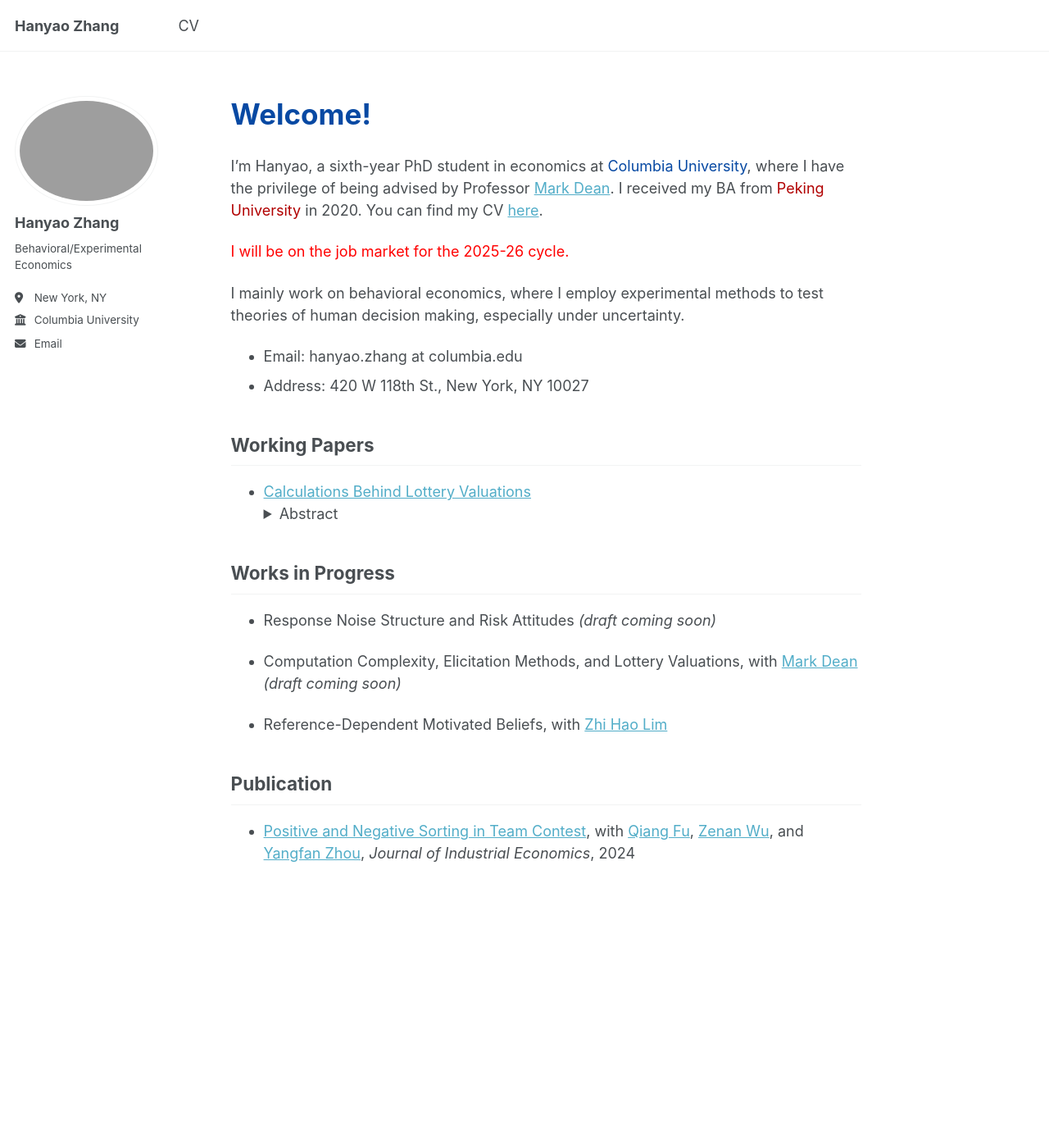
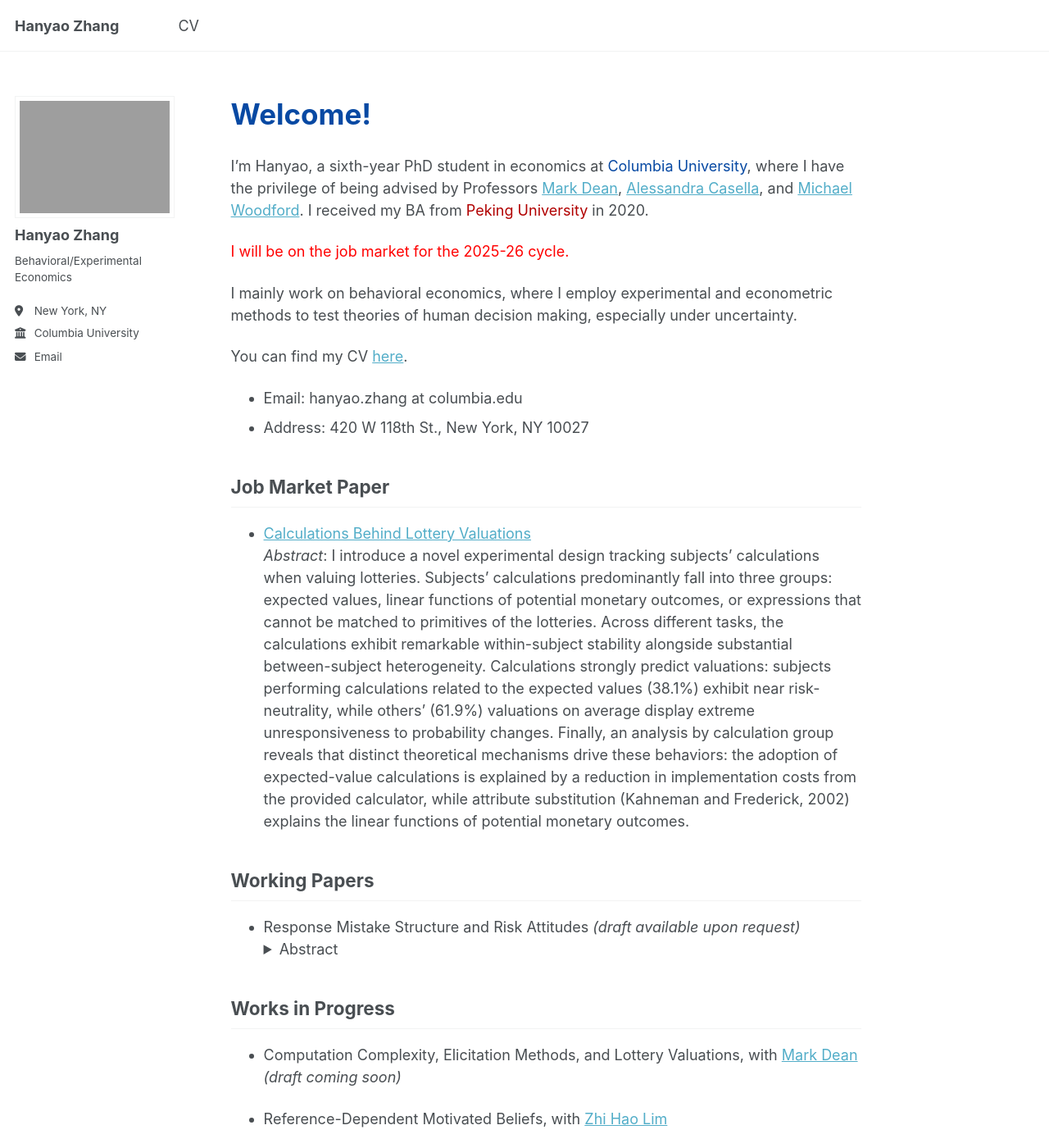
Before and after one commit to Tututuu/Tututuu.github.io, a Jekyll site: the page built from _pages/about.md, in a window 1280 px wide and 1400 px high. Shown: the whole window at 82% size. Built offline with Jekyll 4.4.1, drawn with Linux system fonts in a browser that asks for light colours; some of the changed text lies outside the part shown.

Commit message:
updated cv for job market, as well as profile pic

```diff
--- a/Gemfile
+++ b/Gemfile
@@ -10,3 +10,4 @@ group :jekyll_plugins do
 end
 
 gem 'github-pages'
+gem 'tzinfo-data'
--- a/_pages/about.md
+++ b/_pages/about.md
@@ -10,27 +10,30 @@ sitemap: false
 
 <span style="color:#0749a3; font-size: 35px;"><b>Welcome!</b></span>
 
-I'm Hanyao, a sixth-year PhD student in economics at <span style="color:#0749a3;">Columbia University</span>, where I have the privilege of being advised by Professor <a href='https://www.columbia.edu/~md3405/'>Mark Dean</a>. I received my BA from <span style='color:#B10000'> Peking University</span> in 2020. You can find my CV <a href="../cv">here</a>.
+I'm Hanyao, a sixth-year PhD student in economics at <span style="color:#0749a3;">Columbia University</span>, where I have the privilege of being advised by Professors <a href='https://www.columbia.edu/~md3405/'>Mark Dean</a>, <a href='https://blogs.cuit.columbia.edu/ac186/'> Alessandra Casella</a>, and <a href='https://blogs.cuit.columbia.edu/mw2230/'>Michael Woodford</a>. I received my BA from <span style='color:#B10000'> Peking University</span> in 2020.
 
 <span style='color:red'> I will be on the job market for the 2025-26 cycle. <span>
 
-I mainly work on behavioral economics, where I employ experimental methods to test theories of human decision making, especially under uncertainty.
+I mainly work on behavioral economics, where I employ experimental and econometric methods to test theories of human decision making, especially under uncertainty.
+
+You can find my CV <a href="../cv">here</a>.
 
 - Email: {{ site.author.email }}
 - Address: 420 W 118th St., New York, NY 10027
 
+## Job Market Paper
+
+- <a href="../files/cblv.pdf" target="_blank" onclick="gtag('event', 'download', {'event_category': 'PDF', 'event_label': 'CBLV Paper'});">Calculations Behind Lottery Valuations</a> <br>
+    _Abstract_: I introduce a novel experimental design tracking subjects' calculations when valuing lotteries. Subjects' calculations predominantly fall into three groups: expected values, linear functions of potential monetary outcomes, or expressions that cannot be matched to primitives of the lotteries. Across different tasks, the calculations exhibit remarkable within-subject stability alongside substantial between-subject heterogeneity. Calculations strongly predict valuations: subjects performing calculations related to the expected values (38.1%) exhibit near risk-neutrality, while others' (61.9%) valuations on average display extreme unresponsiveness to probability changes. Finally, an analysis by calculation group reveals that distinct theoretical mechanisms drive these behaviors: the adoption of expected-value calculations is explained by a reduction in implementation costs from the provided calculator, while attribute substitution (Kahneman and Frederick, 2002) explains the linear functions of potential monetary outcomes.
 
 ## Working Papers
-
-- <a href="../files/cblv.pdf" target="_blank" onclick="gtag('event', 'download', {'event_category': 'PDF', 'event_label': 'CBLV Paper'});">Calculations Behind Lottery Valuations</a>
+- Response Mistake Structure and Risk Attitudes _(draft available upon request)_
   <details>
   <summary>Abstract</summary>
-    I introduce a novel experimental design tracking subjects' calculations when valuing lotteries. Subjects' calculations predominantly fall into three groups: expected values, linear functions of potential monetary outcomes, or expressions that cannot be matched to primitives of the lotteries. Across different tasks, the calculations exhibit remarkable within-subject stability alongside substantial between-subject heterogeneity. Calculations strongly predict valuations: subjects performing calculations related to the expected values (38.1%) exhibit near risk-neutrality, while others' (61.9%) valuations on average display extreme unresponsiveness to probability changes. Finally, an analysis by calculation group reveals that distinct theoretical mechanisms drive these behaviors: the adoption of expected-value calculations is explained by a reduction in implementation costs from the provided calculator, while attribute substitution (Kahneman and Frederick, 2002) explains the linear functions of potential monetary outcomes.
+    We develop a novel two-step procedure to correct for the mistakes in experimental subjects’ responses to lottery valuation tasks. In the first step, we estimate the structure of mistakes when subjects value the deterministic mirrors of the lotteries (Oprea, 2024) – a deterministic payment that is disaggregated to resemble lotteries – by estimating a mixture model that incorporates two types of mistakes frequently identified in the data. In the second step, we utilize the mistake structure when valuing the deterministic mirrors to correct for the lottery valuations. The corrected lottery valuations are closer to risk neutrality than the raw valuations. When the corrected lottery valuations deviate from risk neutrality, they are predominantly risk averse. Finally, we apply the same two-step procedure to other data sets and yield similar results.
   </details>
 
 ## Works in Progress
-- Response Noise Structure and Risk Attitudes _(draft coming soon)_
-
 - Computation Complexity, Elicitation Methods, and Lottery Valuations, with <a href='https://www.columbia.edu/~md3405/'>Mark Dean</a> _(draft coming soon)_
 
 - Reference-Dependent Motivated Beliefs, with <a href='https://zhihao-lim.github.io/' target='_blank'>Zhi Hao Lim</a>
--- a/_sass/layout/_sidebar.scss
+++ b/_sass/layout/_sidebar.scss
@@ -94,8 +94,8 @@
   }
 
   img {
-    max-width: 175px;
-    border-radius: 50%;
+    max-width: 240px;
+    height: auto;
 
     @include breakpoint($large) {
       padding: 5px;
```
Also changed, not shown: _pages/cv.md (+1 -1 lines), images/profile.png (deleted), 4 other files.
